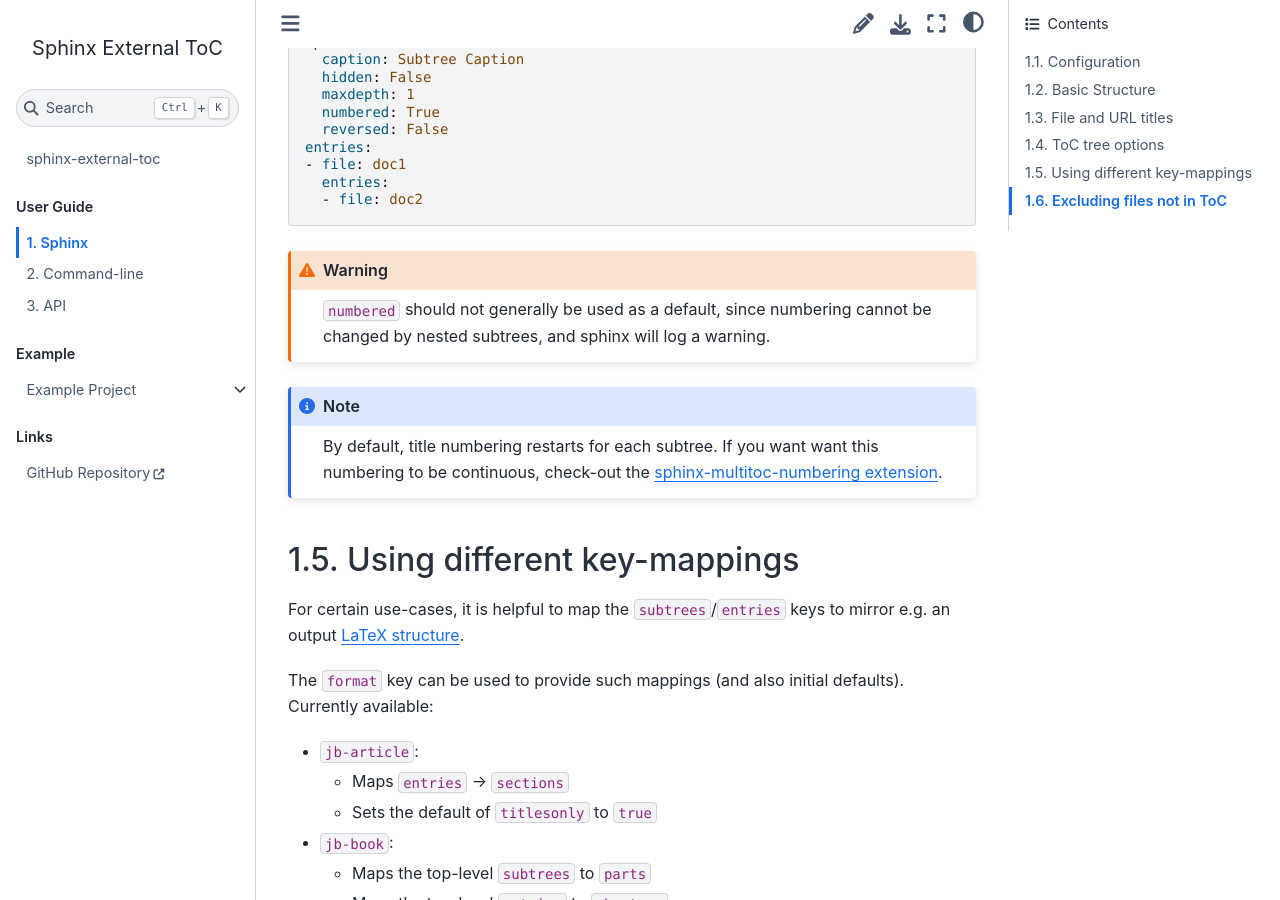
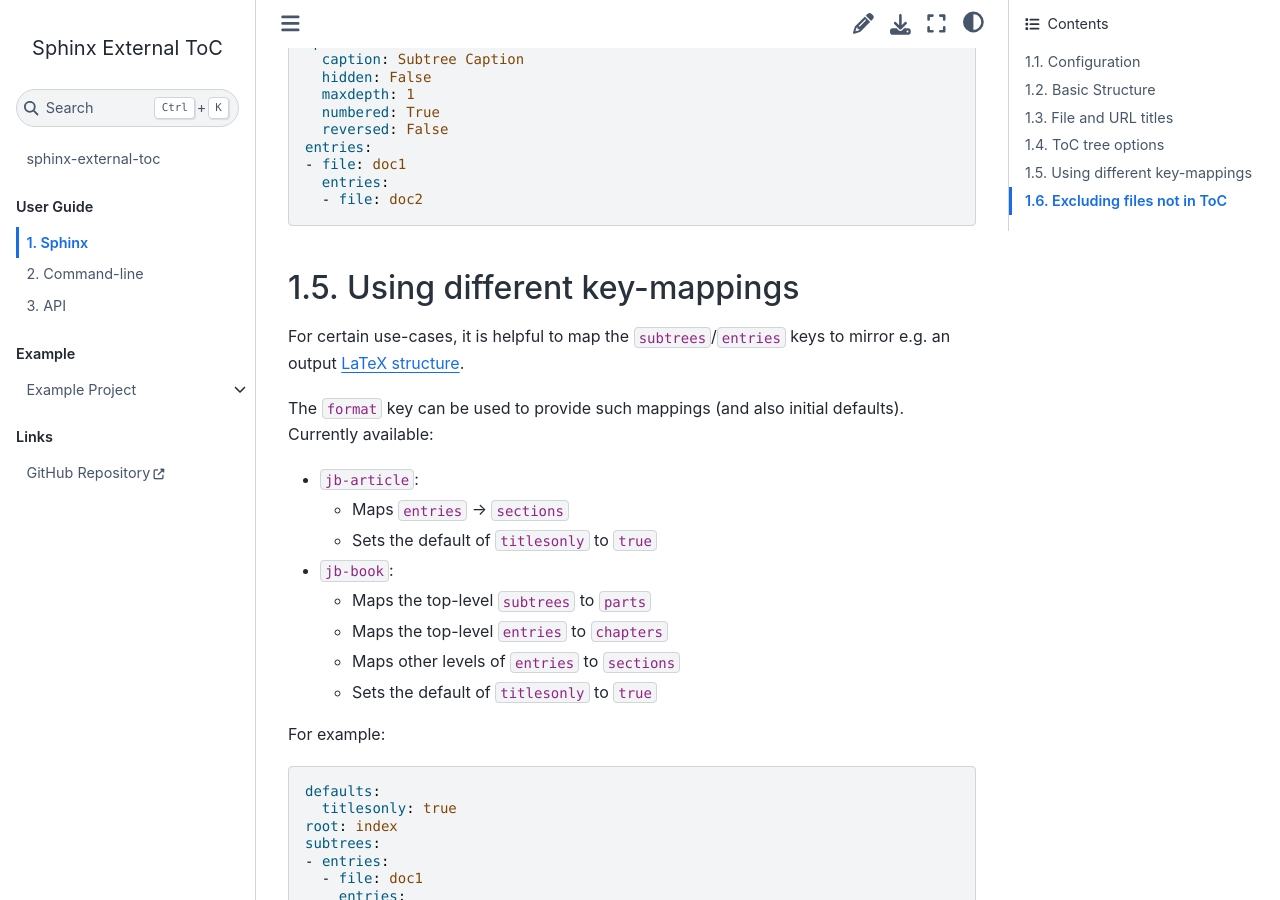
Before and after one commit to executablebooks/sphinx-external-toc, a Sphinx documentation site: the page built from docs/user_guide/sphinx.md, in a window 1280 px wide and 900 px high, scrolled down 3589 px. Built offline with Sphinx 7.4.7 and the Sphinx Book theme 1.1.4, drawn with Linux system fonts in a browser that asks for light colours.

Commit message:
Remove warnings and notes about numbered option in Sphinx docs
Deleted warning and note sections regarding the use of the 'numbered' option and title numbering behavior in the Sphinx user guide. This streamlines the documentation and removes potentially confusing or redundant information.

````diff
--- a/docs/user_guide/sphinx.md
+++ b/docs/user_guide/sphinx.md
@@ -157,15 +157,6 @@
   - file: doc2
 ```
 
-:::{warning}
-`numbered` should not generally be used as a default, since numbering cannot be changed by nested subtrees, and sphinx will log a warning.
-:::
-
-:::{note}
-By default, title numbering restarts for each subtree.
-If you want want this numbering to be continuous, check-out the [sphinx-multitoc-numbering extension](https://github.com/executablebooks/sphinx-multitoc-numbering).
-:::
-
 ## Using different key-mappings
 
 For certain use-cases, it is helpful to map the `subtrees`/`entries` keys to mirror e.g. an output [LaTeX structure](https://www.overleaf.com/learn/latex/sections_and_chapters).
````
